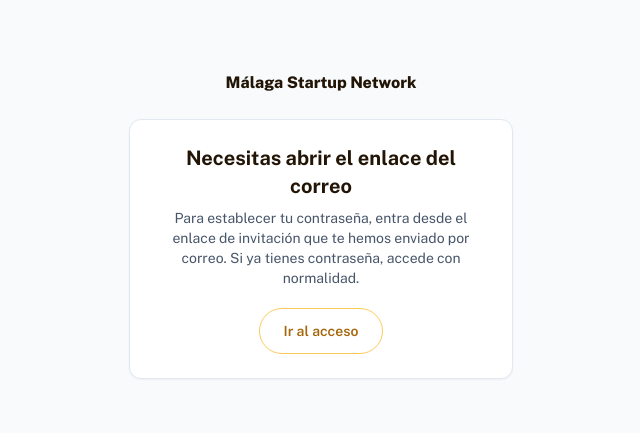
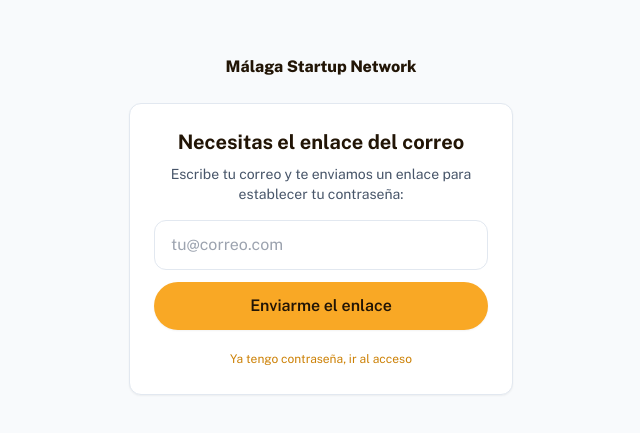
Before and after one commit to rockandchang-oss/malaga-startup-network, a React (Vite) app in the folder project/: page /admin/clave in a window 1280 px wide. Shown: the part 175-608 px from the top of the page, without its empty margins (319-959 px from the left). Built offline with nearby package versions, Linux system fonts and the light colour scheme; no server answers.

Commit message:
fix: esperar a la sesion antes de redirigir (el hash con los tokens se perdia) + pedir enlace desde la propia pantalla

```diff
--- a/project/src/main.tsx
+++ b/project/src/main.tsx
@@ -4,6 +4,7 @@
 import { useEffect as useEffectRR } from "react"
 import "./index.css"
 import { AuthProvider, useAuth } from "./lib/auth"
+import { supabase as supabaseCliente } from "./lib/supabase"
 import Layout from "./components/Layout"
 import AdminLayout from "./components/AdminLayout"
 import Home from "./pages/Home"
@@ -29,7 +30,17 @@
   const nav = useNavigate()
   useEffectRR(() => {
     const h = window.location.hash || ""
-    if (h.indexOf("type=invite") >= 0 || h.indexOf("type=recovery") >= 0 || h.indexOf("otp_expired") >= 0) nav("/admin/clave", { replace: true })
+    const esError = h.indexOf("otp_expired") >= 0 || h.indexOf("access_denied") >= 0
+    const esInvit = h.indexOf("type=invite") >= 0 || h.indexOf("type=recovery") >= 0
+    if (esError) { nav("/admin/clave" + h, { replace: true }); return }
+    if (!esInvit) return
+    let hecho = false
+    const ir = () => { if (!hecho) { hecho = true; nav("/admin/clave", { replace: true }) } }
+    // el cliente de Supabase lee el hash de forma asincrona: esperamos a la sesion
+    const { data: sub } = supabaseCliente.auth.onAuthStateChange((_e, sesion) => { if (sesion) ir() })
+    supabaseCliente.auth.getSession().then(({ data }) => { if (data.session) ir() })
+    const t = setTimeout(() => nav("/admin/clave" + h, { replace: true }), 4000)
+    return () => { clearTimeout(t); sub.subscription.unsubscribe() }
   }, [])
   return null
 }
--- a/project/src/pages/admin/Clave.tsx
+++ b/project/src/pages/admin/Clave.tsx
@@ -12,12 +12,27 @@
   const [error, setError] = useState<string | null>(null)
   const [ok, setOk] = useState(false)
   const [guardando, setGuardando] = useState(false)
+  const [correo, setCorreo] = useState("")
+  const [enviado, setEnviado] = useState(false)
 
   useEffect(() => {
     const h = window.location.hash || ""
     if (h.indexOf("otp_expired") >= 0 || h.indexOf("access_denied") >= 0) { setEstado("caducado"); return }
-    supabase.auth.getSession().then(({ data }) => setEstado(data.session ? "listo" : "sin-sesion"))
+    const { data: sub } = supabase.auth.onAuthStateChange((_e, sesion) => { if (sesion) setEstado("listo") })
+    supabase.auth.getSession().then(({ data }) => {
+      if (data.session) setEstado("listo")
+      else setTimeout(() => setEstado((v) => (v === "cargando" ? "sin-sesion" : v)), 2500)
+    })
+    return () => sub.subscription.unsubscribe()
   }, [])
+
+  async function pedirEnlace(e: React.FormEvent) {
+    e.preventDefault()
+    setError(null)
+    const r = await supabase.auth.resetPasswordForEmail(correo)
+    if (r.error) setError(r.error.message)
+    else setEnviado(true)
+  }
 
   async function guardar(e: React.FormEvent) {
     e.preventDefault()
@@ -40,25 +55,34 @@
 
         {estado === "cargando" && <p className="text-center text-slate-400">Comprobando el enlace…</p>}
 
-        {estado === "caducado" && (
-          <div className="card p-6 text-center">
-            <h1 className="text-xl font-bold">El enlace ha caducado</h1>
-            <p className="mt-2 text-sm text-slate-600">
-              Los enlaces de invitación caducan a las 24 horas. Pide que te envíen uno nuevo
-              y ábrelo cuanto antes.
+
+
+                {(estado === "sin-sesion" || estado === "caducado") && (
+          <div className="card p-6">
+            <h1 className="text-center text-xl font-bold">
+              {estado === "caducado" ? "El enlace ha caducado" : "Necesitas el enlace del correo"}
+            </h1>
+            <p className="mt-2 text-center text-sm text-slate-600">
+              {estado === "caducado"
+                ? "Los enlaces caducan a las 24 horas. Pide uno nuevo aquí mismo:"
+                : "Escribe tu correo y te enviamos un enlace para establecer tu contraseña:"}
             </p>
-            <Link to="/admin/login" className="btn-ghost mt-5 inline-block text-sm">Ir al acceso</Link>
-          </div>
-        )}
-
-        {estado === "sin-sesion" && (
-          <div className="card p-6 text-center">
-            <h1 className="text-xl font-bold">Necesitas abrir el enlace del correo</h1>
-            <p className="mt-2 text-sm text-slate-600">
-              Para establecer tu contraseña, entra desde el enlace de invitación que te
-              hemos enviado por correo. Si ya tienes contraseña, accede con normalidad.
+            {enviado ? (
+              <p className="mt-4 rounded-lg bg-green-50 p-3 text-center text-sm text-green-700">
+                Enlace enviado. Revisa tu correo (y la carpeta de spam). Caduca en 24 horas.
+              </p>
+            ) : (
+              <form onSubmit={pedirEnlace} className="mt-4 space-y-3">
+                <input type="email" required value={correo} onChange={(e) => setCorreo(e.target.value)}
+                  placeholder="tu@correo.com"
+                  className="w-full rounded-xl border border-slate-200 px-4 py-3 outline-none focus:border-brand-500" />
+                {error && <p className="rounded-lg bg-red-50 p-3 text-sm text-red-600">{error}</p>}
+                <button className="btn-primary w-full">Enviarme el enlace</button>
+              </form>
+            )}
+            <p className="mt-4 text-center">
+              <Link to="/admin/login" className="text-xs text-brand-700 hover:underline">Ya tengo contraseña, ir al acceso</Link>
             </p>
-            <Link to="/admin/login" className="btn-ghost mt-5 inline-block text-sm">Ir al acceso</Link>
           </div>
         )}
 
```
Also changed, not shown: 1 other file (tests, documents, lock files or other folders).
